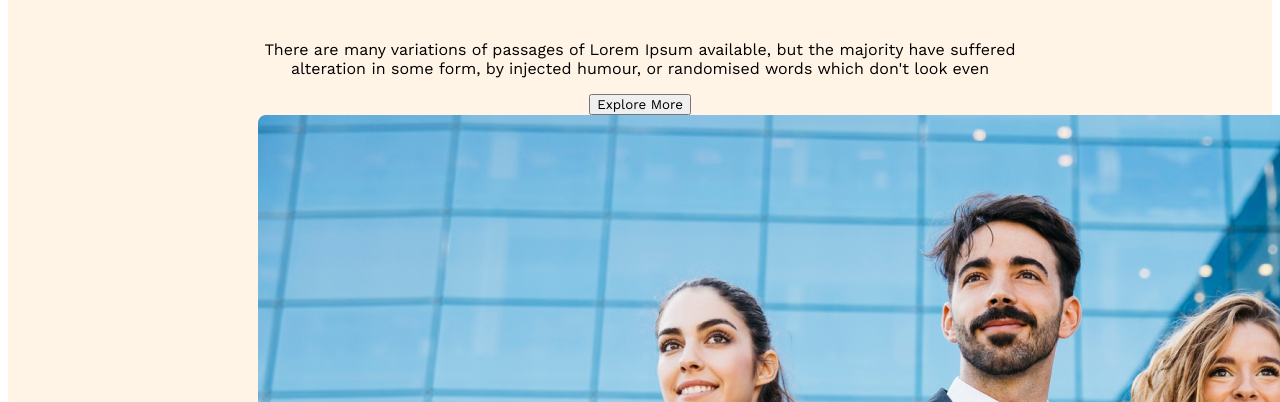
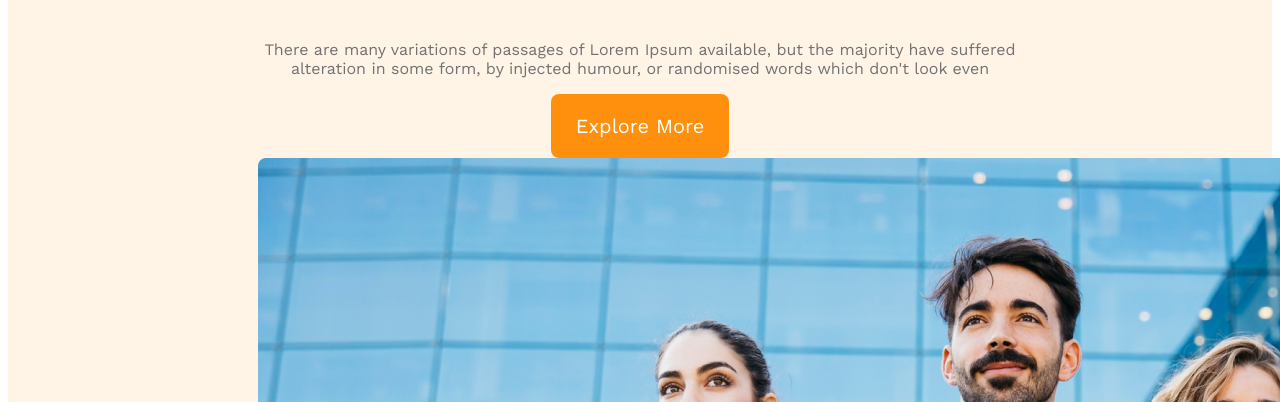
Before and after one commit to mdruqnuzzaman/g3-architects-website, a plain HTML site: page index.html in a window 1280 px wide. Shown: the part 398-800 px from the top of the page. Drawn offline with nearby package versions, Linux system fonts and the light colour scheme.

Commit message:
updatedd banner sectione

```diff
--- a/architects.css
+++ b/architects.css
@@ -3,9 +3,23 @@
   @import url('https://fonts.googleapis.com/css2?family=Open+Sans:ital,wght@0,800;1,800&family=Quicksand:wght@700&family=Work+Sans:wght@400;500;600;700;800&display=swap');
 
 
+  /* shared styles */
+
 *{
 font-family: 'Work Sans', sans-serif;
   }
+  .btn-primary{
+    border-radius: 8px;
+    background: #FF900E;
+    font-size: 1.25rem;
+    padding: 20px 25px;
+    color: #FFF;
+    cursor: pointer;
+    border: 0;
+
+  }
+
+
 
 
   /* header styles */
@@ -56,3 +70,8 @@ nav li a {
   font-weight: 700;
   color: #131313;
 }
+
+.banner-description{
+  color: #727272;
+
+}
```
